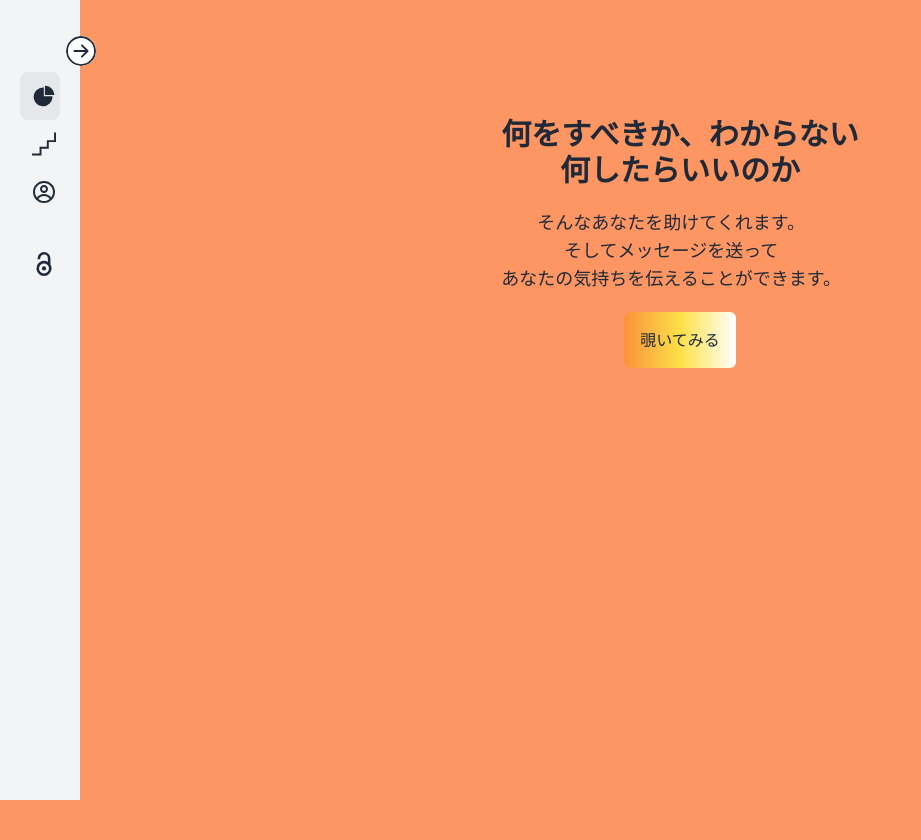
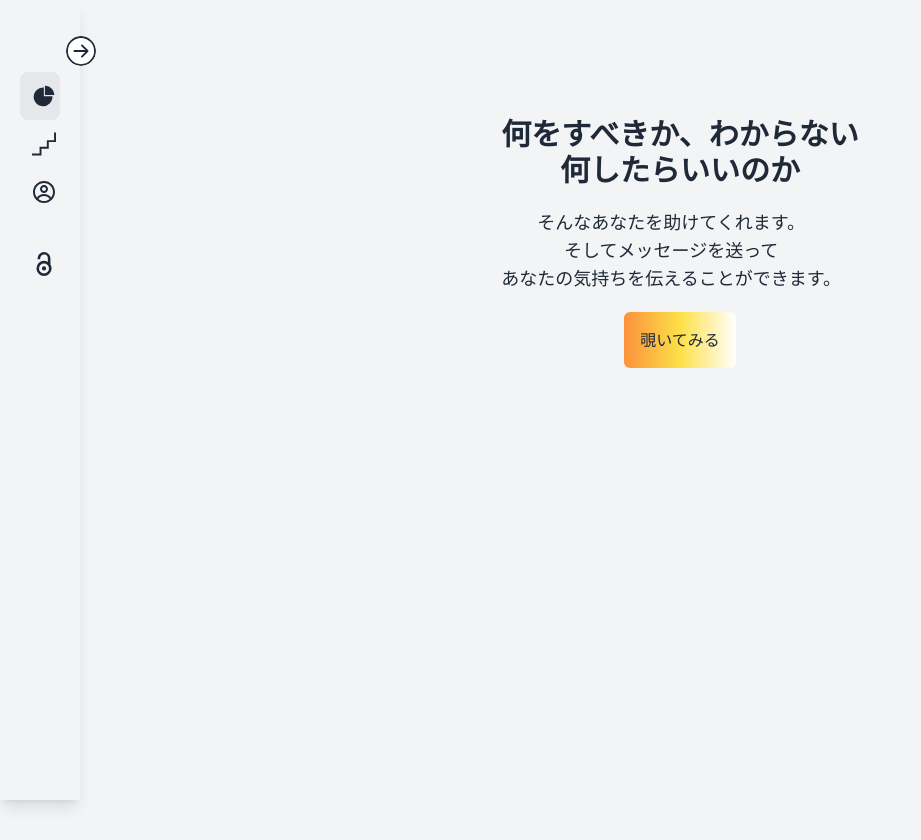
Before and after one commit to ayakuma309/letters_planet_frontend, a Next.js app: page / in a window 1280 px wide. Shown: the whole page, without its empty margins (0-921 px from the left). Built offline with nearby package versions, Linux system fonts and the light colour scheme; no server answers.

Commit message:
fix: メインの背景色の変更

```diff
--- a/src/components/common/Layout.tsx
+++ b/src/components/common/Layout.tsx
@@ -7,14 +7,12 @@ type props = {
 
 const Layout = ({ children }: props) => {
     return (
-        <>
-            <div className='flex flex-auto'>
-                <Sidebar />
-                <div className='grow'>
-                    <div className='m-5'>{children}</div>
-                </div>
+        <div className='flex flex-auto bg-gray-100'>
+            <Sidebar />
+            <div className='grow'>
+                <div className='m-5'>{children}</div>
             </div>
-        </>
+        </div>
     )
 }
 
--- a/src/components/common/Sidebar.tsx
+++ b/src/components/common/Sidebar.tsx
@@ -13,8 +13,8 @@ const Sidebar = () => {
     const { user, logout } = useAuth();
 
     const Menus = [
-        { title: 'Dashboard', path: '/dashboard', src: <AiFillPieChart /> },
-        { title: 'Course', path: '/course', src: <SiFuturelearn /> },
+        { title: 'youtube', path: '/posts_page', src: <AiFillPieChart /> },
+        { title: 'random', path: '/random_page', src: <SiFuturelearn /> },
         { title: 'Profile', path: '/profile', src: <CgProfile /> },
     ]
 
@@ -23,7 +23,7 @@ const Sidebar = () => {
             <div
                 className={`${
                     open ? 'w-72' : 'w-20'
-                } hidden sm:block relative h-screen duration-300 bg-gray-100 p-5 dark:bg-slate-800`}
+                } hidden sm:block relative h-screen duration-300 bg-gray-100 p-5 dark:bg-slate-800 shadow-lg`}
             >
                 <BsArrowLeftCircle
                     className={`${
--- a/src/styles/globals.css
+++ b/src/styles/globals.css
@@ -7,7 +7,3 @@
 
 @tailwind components;
 @tailwind utilities;
-
-body {
-  background-color: #fd9662;
-}
```
